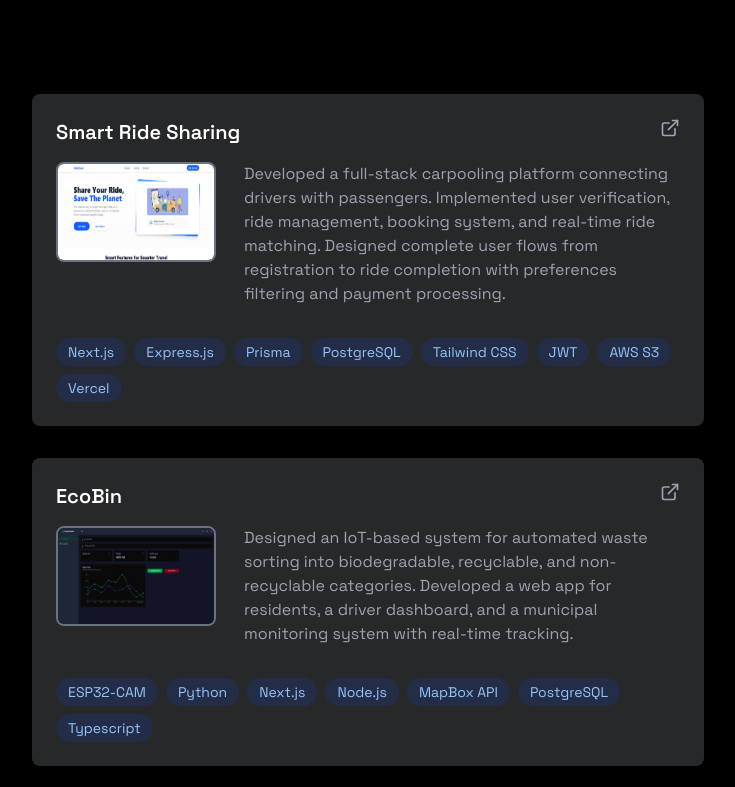
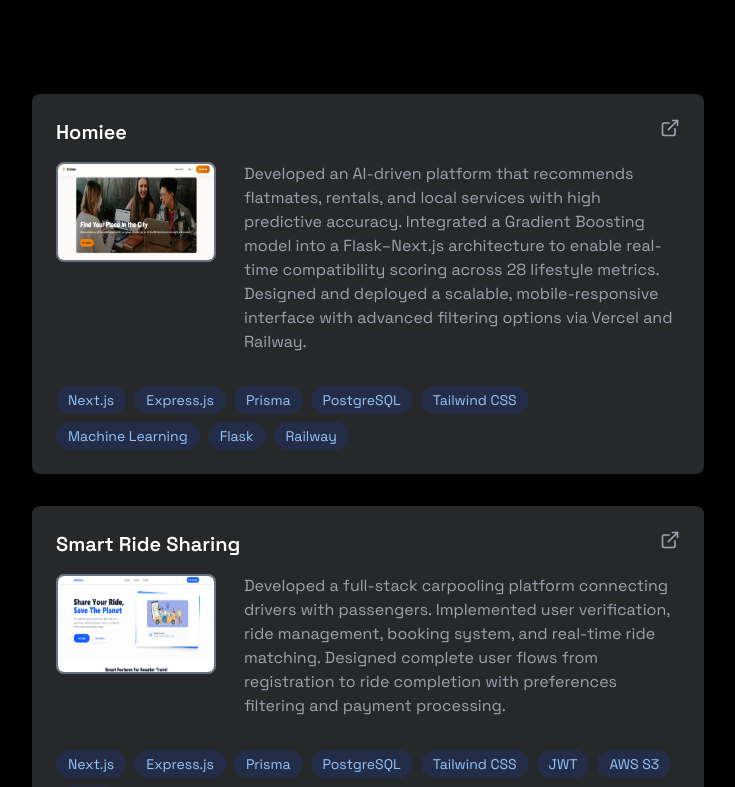
Before and after one commit to HarshGarg1290/Portfolio, a Next.js app: page / in a window 1280 px wide. Shown: the part 1192-1979 px from the top of the page, without its empty margins (480-1215 px from the left). Built offline with nearby package versions, Linux system fonts and the light colour scheme; a web font is replaced by a local one.

Commit message:
resume changes

```diff
--- a/src/data/content.js
+++ b/src/data/content.js
@@ -58,6 +58,23 @@ export const experiences = [
 
 export const projects = [
 	{
+		title: "Homiee",
+		description:
+			"Developed an AI-driven platform that recommends flatmates, rentals, and local services with high predictive accuracy. Integrated a Gradient Boosting model into a Flask–Next.js architecture to enable real-time compatibility scoring across 28 lifestyle metrics. Designed and deployed a scalable, mobile-responsive interface with advanced filtering options via Vercel and Railway.",
+		tech: [
+			"Next.js",
+			"Express.js",
+			"Prisma",
+			"PostgreSQL",
+			"Tailwind CSS",
+			"Machine Learning",
+			"Flask",
+			"Railway",
+		],
+		link: "https://homiee-five.vercel.app/",
+		image: "/homiee.png",
+	},
+	{
 		title: "Smart Ride Sharing",
 		description:
 			"Developed a full-stack carpooling platform connecting drivers with passengers. Implemented user verification, ride management, booking system, and real-time ride matching. Designed complete user flows from registration to ride completion with preferences filtering and payment processing.",
```
Also changed, not shown: public/homiee.png (added).
